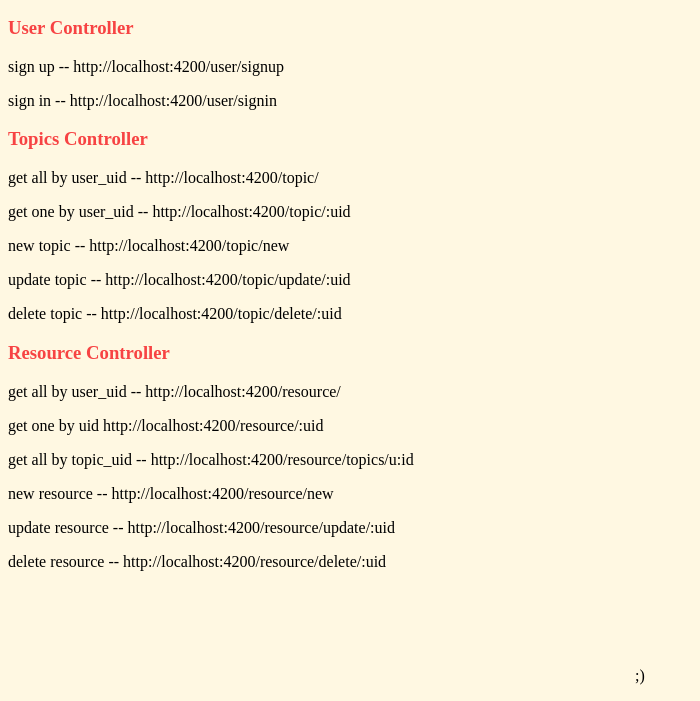
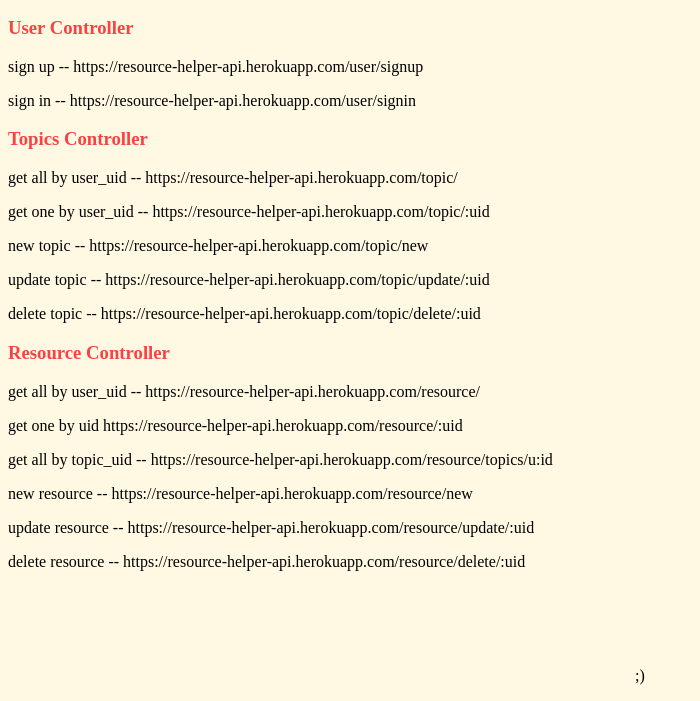
Before and after one commit to AlecxMoritz/resource-helper-api, a website: page public/index.html in a window 1280 px wide. Shown: the part 110-811 px from the top of the page, without its empty margins (0-700 px from the left). Drawn offline with Linux system fonts and the light colour scheme.

Commit message:
fixed enpoints in static page

```diff
--- a/public/index.html
+++ b/public/index.html
@@ -14,25 +14,25 @@
     <section>
         <div>
             <h3 class="mainTextColor">User Controller</h3>
-            <p>sign up -- http://localhost:4200/user/signup</p>
-            <p>sign in -- http://localhost:4200/user/signin</p>
+            <p>sign up -- https://resource-helper-api.herokuapp.com/user/signup</p>
+            <p>sign in -- https://resource-helper-api.herokuapp.com/user/signin</p>
         </div>
         <div>
             <h3 class="mainTextColor">Topics Controller</h3>
-            <p>get all by user_uid -- http://localhost:4200/topic/</p>
-            <p>get one by user_uid -- http://localhost:4200/topic/:uid</p>
-            <p>new topic -- http://localhost:4200/topic/new</p>
-            <p>update topic -- http://localhost:4200/topic/update/:uid</p>
-            <p>delete topic -- http://localhost:4200/topic/delete/:uid</p>
+            <p>get all by user_uid -- https://resource-helper-api.herokuapp.com/topic/</p>
+            <p>get one by user_uid -- https://resource-helper-api.herokuapp.com/topic/:uid</p>
+            <p>new topic -- https://resource-helper-api.herokuapp.com/topic/new</p>
+            <p>update topic -- https://resource-helper-api.herokuapp.com/topic/update/:uid</p>
+            <p>delete topic -- https://resource-helper-api.herokuapp.com/topic/delete/:uid</p>
         </div>
         <div>
             <h3 class="mainTextColor">Resource Controller</h3>
-            <p>get all by user_uid -- http://localhost:4200/resource/</p>
-            <p>get one by uid http://localhost:4200/resource/:uid</p>
-            <p>get all by topic_uid -- http://localhost:4200/resource/topics/u:id</p>
-            <p>new resource -- http://localhost:4200/resource/new</p>
-            <p>update resource -- http://localhost:4200/resource/update/:uid</p>
-            <p>delete resource -- http://localhost:4200/resource/delete/:uid</p>
+            <p>get all by user_uid -- https://resource-helper-api.herokuapp.com/resource/</p>
+            <p>get one by uid https://resource-helper-api.herokuapp.com/resource/:uid</p>
+            <p>get all by topic_uid -- https://resource-helper-api.herokuapp.com/resource/topics/u:id</p>
+            <p>new resource -- https://resource-helper-api.herokuapp.com/resource/new</p>
+            <p>update resource -- https://resource-helper-api.herokuapp.com/resource/update/:uid</p>
+            <p>delete resource -- https://resource-helper-api.herokuapp.com/resource/delete/:uid</p>
         </div>
     </section>
     <footer id="footerSection">
```
